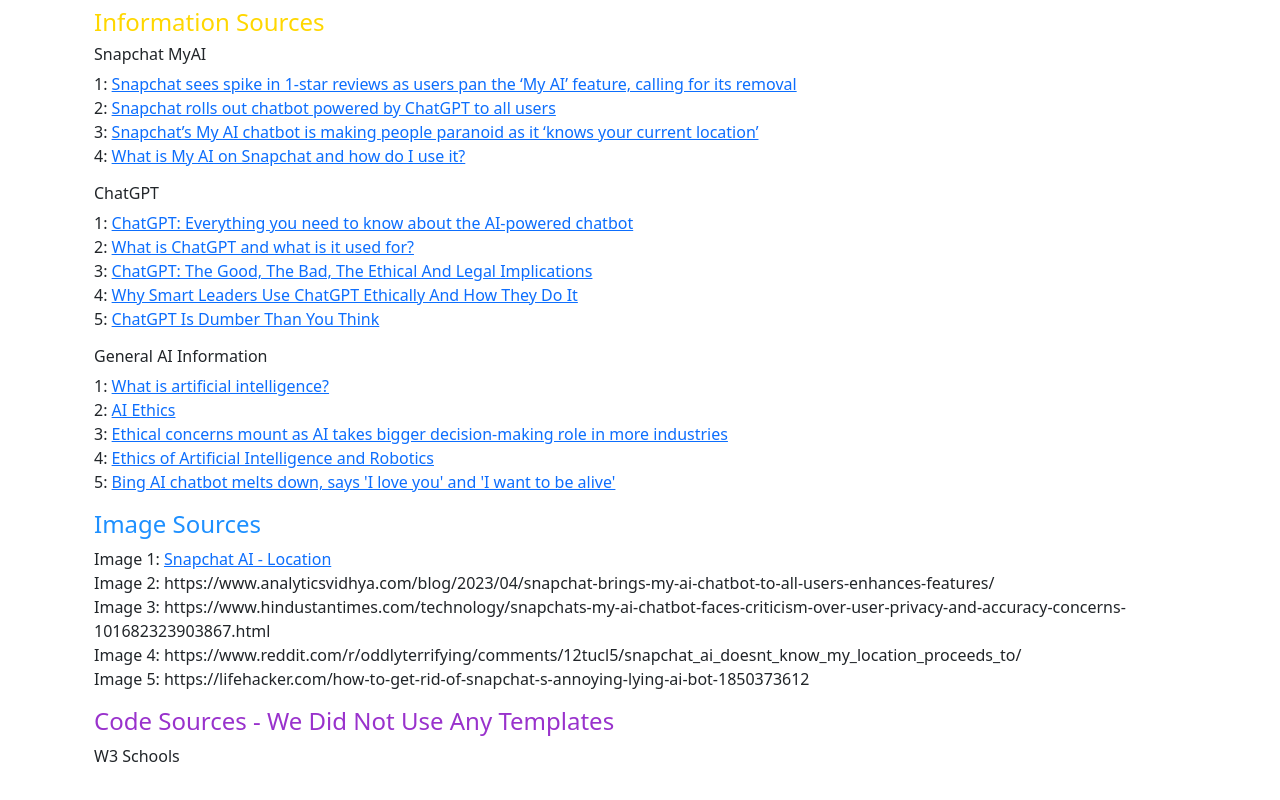
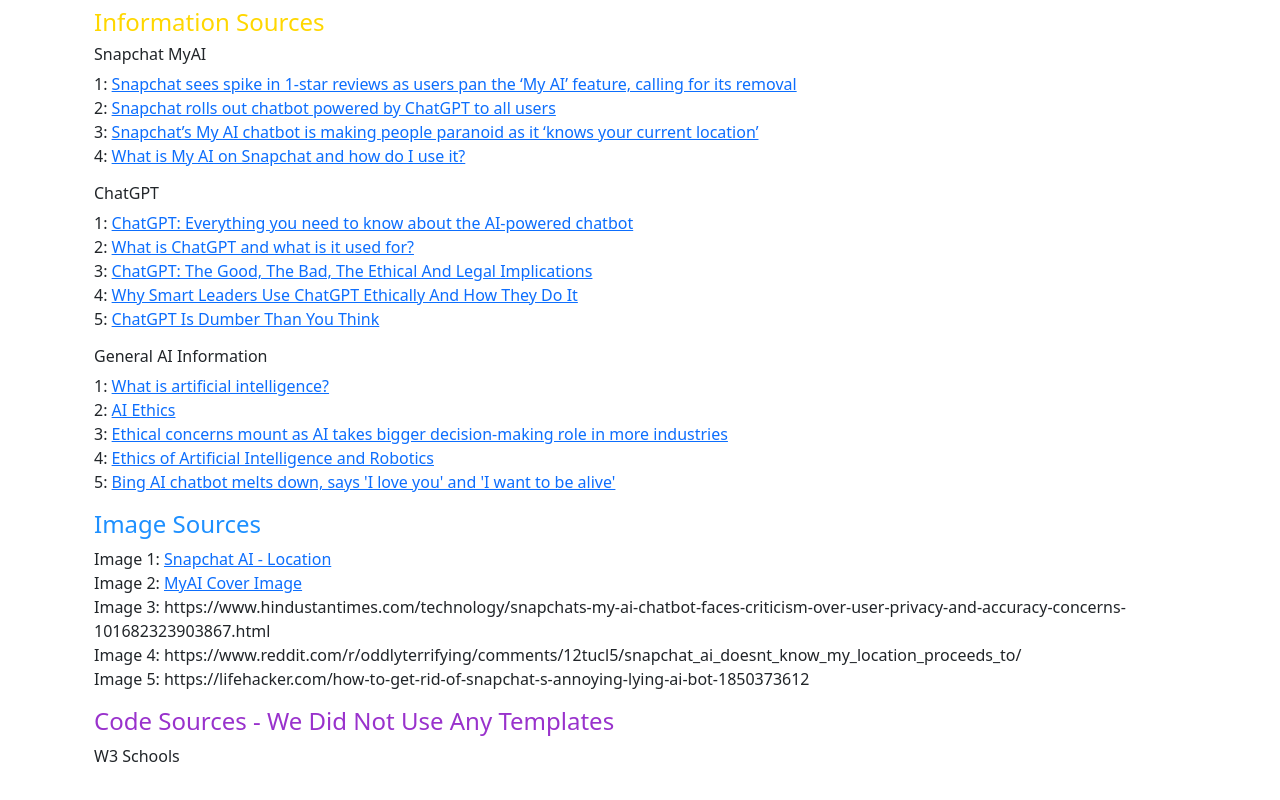
Before and after one commit to tylerteichmiller/MCS210Final, a plain HTML site: page index.html in a window 1280 px wide. Shown: the part 3360-4160 px from the top of the page. Drawn offline with nearby package versions, Linux system fonts and the light colour scheme.

Commit message:
Update index.html

```diff
--- a/index.html
+++ b/index.html
@@ -258,7 +258,7 @@
 		    5: <a href="https://buffalonews.com/news/national/bing-ai-chatbot-melts-down-says-i-love-you-and-i-want-to-be-alive/video_ced87ea4-ed6b-5054-8689-0f4b48256f65.html">Bing AI chatbot melts down, says 'I love you' and 'I want to be alive'</a> </p>
 	    <h4 style="color: DodgerBlue;"> Image Sources </h4>
 	    <p>Image 1: <a href="https://www.reddit.com/r/oddlyterrifying/comments/12tucl5/snapchat_ai_doesnt_know_my_location_proceeds_to/">Snapchat AI - Location</a> <br>
-		    Image 2: https://www.analyticsvidhya.com/blog/2023/04/snapchat-brings-my-ai-chatbot-to-all-users-enhances-features/ <br>
+		    Image 2: <a href="https://www.analyticsvidhya.com/blog/2023/04/snapchat-brings-my-ai-chatbot-to-all-users-enhances-features/">MyAI Cover Image</a> <br>
 		    Image 3: https://www.hindustantimes.com/technology/snapchats-my-ai-chatbot-faces-criticism-over-user-privacy-and-accuracy-concerns-101682323903867.html <br>
 		    Image 4: https://www.reddit.com/r/oddlyterrifying/comments/12tucl5/snapchat_ai_doesnt_know_my_location_proceeds_to/ <br>
 		    Image 5: https://lifehacker.com/how-to-get-rid-of-snapchat-s-annoying-lying-ai-bot-1850373612</p>
```
